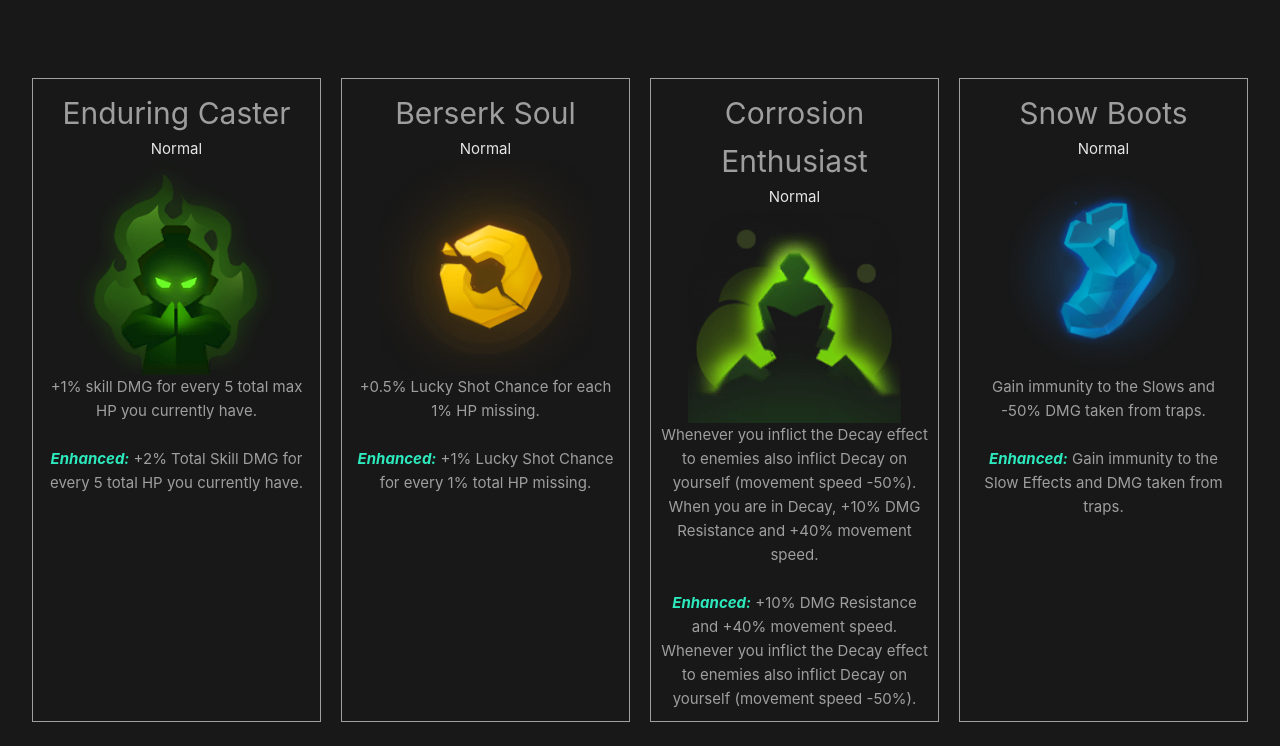
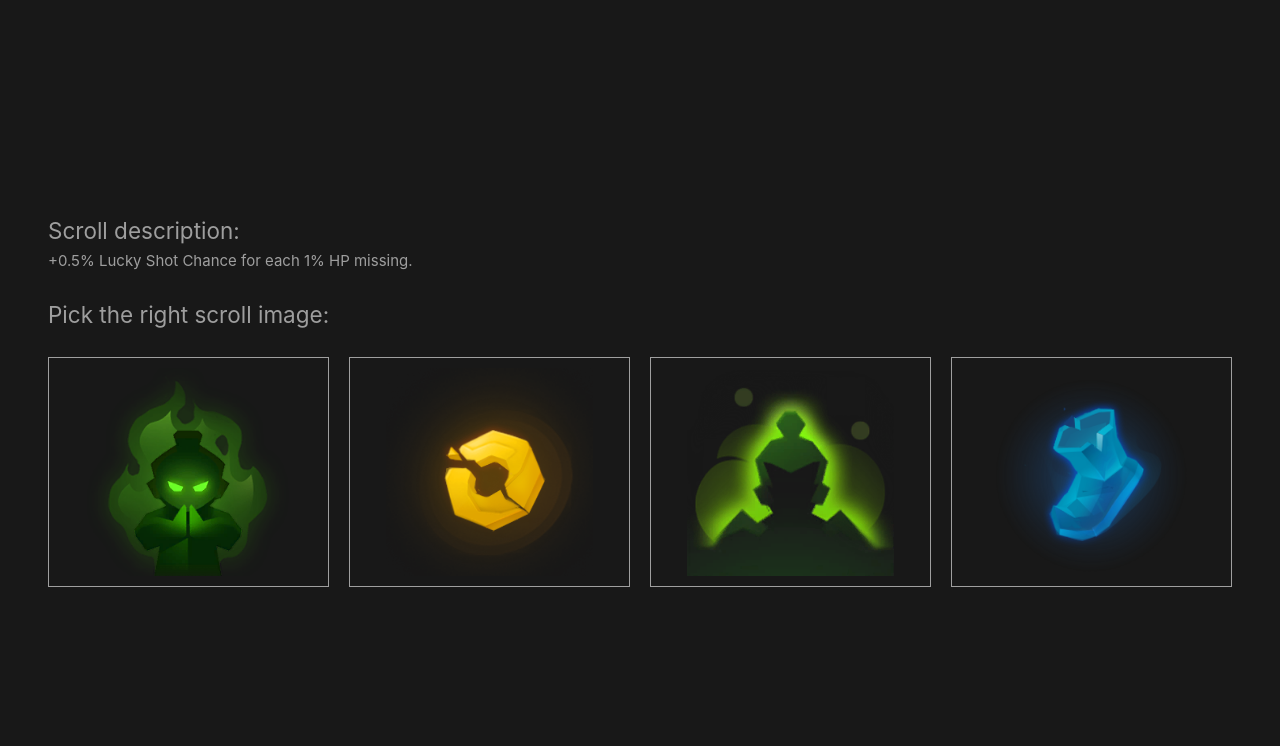
Before and after one commit to Chris1712/gfr-test, a Vue app in the folder gfr-app/: page / in a window 1280 px wide. Shown: the top 746 px of the page. Built offline with nearby package versions, Linux system fonts and the light colour scheme.

Commit message:
Quiz mode!

```diff
--- a/gfr-app/src/components/ScrollQuiz.vue
+++ b/gfr-app/src/components/ScrollQuiz.vue
@@ -1,9 +1,12 @@
 <script setup lang="ts">
+import { ref } from 'vue';
 import ScrollDetail from "@/components/ScrollDetail.vue";
-import ScrollUtils, { type Scroll, type ScrollType } from "@/services/ScrollUtils";
+import ScrollImage from "@/components/ScrollImage.vue";
+import ScrollUtils, { type Scroll } from "@/services/ScrollUtils";
 
 let no_scrolls: number = 4;
 let indexes: number[] = [];
+const guessedScrollIndex = ref(-1); // -1 when not guessed, then changes to guessed index
 
 // Pick random indexes from the scrolls array, ensuring no duplicates
 while (indexes.length < no_scrolls) {
@@ -13,16 +16,36 @@ while (indexes.length < no_scrolls) {
   }
 }
 
-// Pick a random number from 1-4 to be the correct answer
-const correctIndex: number = Math.floor(Math.random() * no_scrolls) ;
-const correctScroll: Scroll = ScrollUtils.getScrolls()[indexes[correctIndex]];
+// Pick a random scroll to be the correct answer
+const correctIndex: number =  indexes[Math.floor(Math.random() * no_scrolls)];
+const correctScroll: Scroll = ScrollUtils.getScrolls()[correctIndex];
 
+
+function selectScroll(index: number) {
+  console.log("Selected scroll: " + index);
+  guessedScrollIndex.value = index;
+  if (index === correctIndex) {
+    console.log("Correct!");
+  } else {
+    console.log("Incorrect!");
+  }
+}
 
 </script>
 
 <template>
-  <div class="scoll-picker">
-    <div class="scroll-detail" v-for="i in indexes" :key="i" >
+  <h2>Scroll description:</h2>
+  <p>{{correctScroll.desc}}</p>
+  <br>
+  <h2>Pick the right scroll image:</h2><br>
+  <div id="picker" class="scroll-group" v-if="guessedScrollIndex<0">
+    <div class="scroll-detail" v-for="i in indexes" :key="i" @click="selectScroll(i)">
+      <scroll-image :index="i" />
+    </div>
+  </div>
+  <div id="answers" class="scroll-group" v-if="guessedScrollIndex>=0">
+    <div class="scroll-detail" v-for="i in indexes" :key="i"
+         :class="{'correct': i === correctIndex, 'incorrect': i !== correctIndex && i === guessedScrollIndex}">
       <scroll-detail :index="i" />
     </div>
   </div>
@@ -31,7 +54,7 @@ const correctScroll: Scroll = ScrollUtils.getScrolls()[indexes[correctIndex]];
 <style scoped>
 
 
-.scoll-picker {
+.scroll-group {
   display: flex;
   justify-content: center;
   align-items: stretch;
@@ -54,4 +77,13 @@ const correctScroll: Scroll = ScrollUtils.getScrolls()[indexes[correctIndex]];
     padding-right: calc(var(--section-gap) / 2);
   }
 }
+
+.correct {
+  border-color: green !important;
+}
+
+.incorrect {
+  border-color: red !important;
+}
+
 </style>
```
Also changed, not shown: 1 other file (tests, documents, lock files or other folders).
